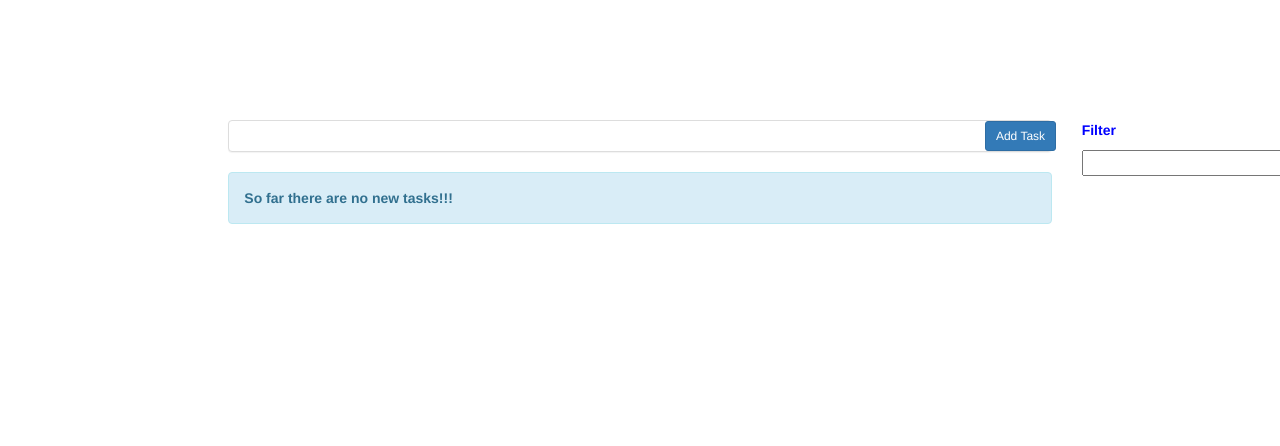
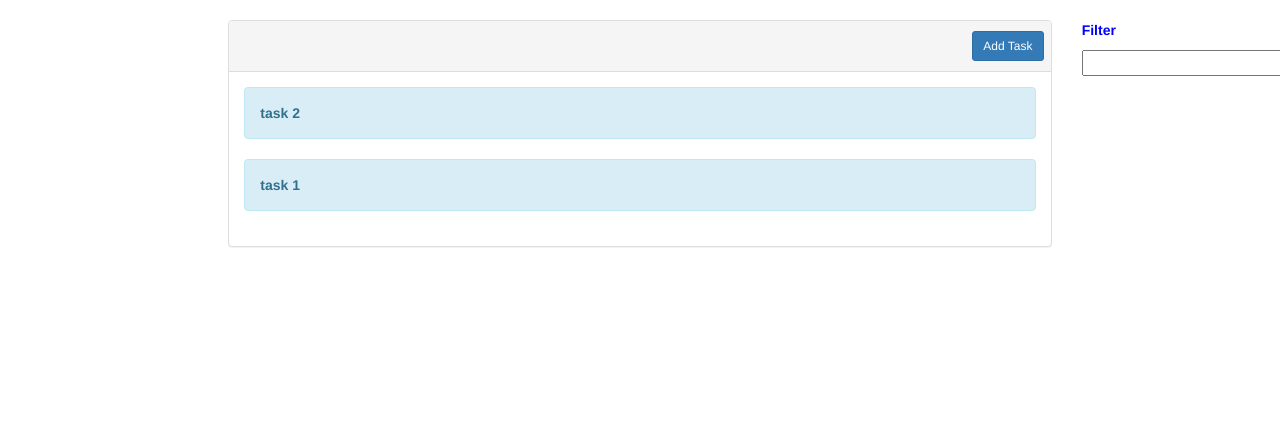
Before and after one commit to dhruvenvora/TaskManager, a Django app: page /Task/12/ in a window 1280 px wide. Shown: the part 52-498 px from the top of the page. Run offline with Django 3.2, Linux system fonts and the light colour scheme; data comes from the database, SQL or seed files in the repository; some libraries are stand-ins or nearby versions.

Commit message:
displaying task list in Task:index.html

```diff
--- a/Task/templates/Task/addtask.html
+++ b/Task/templates/Task/addtask.html
@@ -49,6 +49,9 @@
 					  <option>Years</option>
 					</select></div>
 			  </div>
+
+			  <!-- TODO: this is temp solution to pass user id as an argument. We need session to maintain the record of user login. -->
+			  <input type="hidden" name="hidden_userid" value="{{userid}}" />
 		  </div>
 		  <div class="modal-footer">
 			<button type="button" class="btn btn-default" data-dismiss="modal">Cancel</button>
--- a/Task/templates/Task/base.html
+++ b/Task/templates/Task/base.html
@@ -37,7 +37,7 @@
 		  </div><!-- /.container-fluid -->
 		</nav>
 
-	    <div class="container-fluid" style="padding-top:100px;padding-bottom: 55px;">
+	    <div class="container-fluid" style="padding-bottom: 55px;">
 			{% block main_content %}
 			{% endblock %}
 		</div>
--- a/Task/templates/Task/index.html
+++ b/Task/templates/Task/index.html
@@ -1,15 +1,28 @@
 {% extends "Task/base.html" %}
 {% block main_content %}
 		<div class="row">
-
 			<div class = "col-md-2">
 
 			</div>
 			<div class = "col-md-8">
 				<div class="panel panel-default">
-					<button type="button" class="btn btn-primary btn-sm" data-toggle="modal" data-target="#myModal" style="margin-left:92%">Add Task</button>
+					<div class="panel-heading">
+						<button type="button" class="btn btn-primary btn-sm" data-toggle="modal" data-target="#myModal" style="margin-left:92%">Add Task</button>
+					</div>
+					<div class="panel-body">
+					{% if task_list_label %}
+						<ul class="list-unstyled">
+							{% for task in task_list_label %}
+								<li>
+									<div class="alert alert-info" role="alert"><p><strong>{{task.title}}</strong></p></div>
+								</li>
+							{% endfor %}
+						</ul>
+					{% else %}
+						<div class="alert alert-info" role="alert"><p><strong>So far there are no new tasks!!!</strong></p></div>
+					{% endif %}
+					</div>
 				</div>
-				<div class="alert alert-info" role="alert"><p><strong>So far there are no new tasks!!!</strong></p></div>
 			</div>
 			<div class = "col-md-2">
 				<p><strong style="color:Blue">Filter</p>
--- a/Task/views.py
+++ b/Task/views.py
@@ -2,8 +2,9 @@
 from django.http import HttpResponse, Http404, HttpResponseRedirect
 from django.template import loader, RequestContext
 from . models import Tasks
+from django.core.urlresolvers import reverse
+from django.utils import timezone
 
-count = 0
 # Create your views here.
 def index(request, userid):
 	task_list = Tasks.objects.all()
@@ -11,7 +12,7 @@
 	return render(request, 'Task/index.html', context)
 
 def addtask(request):
-	taskid = '12'
+	taskid = timezone.now
 	title = request.POST['title']
 	description = request.POST['description']
 	x = request.POST['start_date']
@@ -22,10 +23,4 @@
 	repeat = request.POST['repeat_checkbox']
 	task = Tasks(taskid,title,description,start_date,due_date,repeat,set_reminder_before)
 	task.save()
-	global count
-	count = counter(count)
-	return render(request, 'Task/index.html', context)
-
-def counter():
-	count = count  + 1 ;
-	return count
+	return HttpResponseRedirect(reverse('Task:index', kwargs={'userid':request.POST['hidden_userid']}))
```
Also changed, not shown: Task/migrations/0003_auto_20160118_0118.py (added), taskmanager_db.db, 5 other files.
